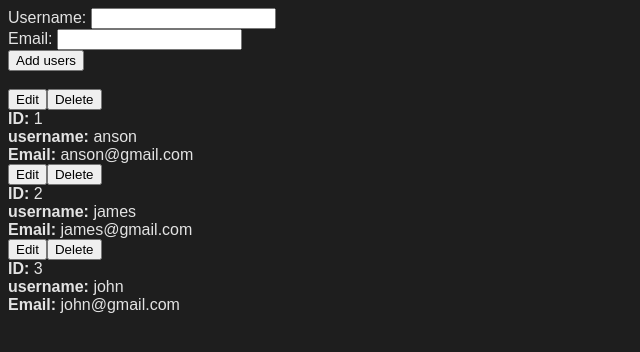
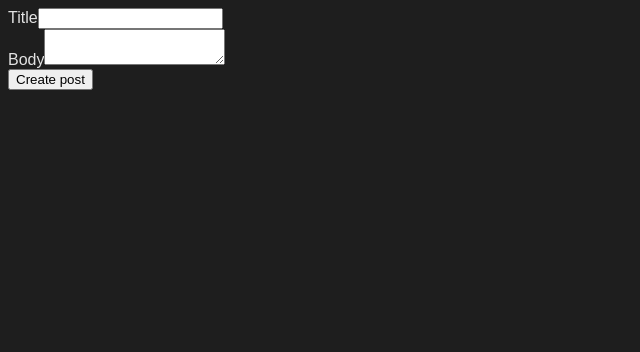
Before and after one commit to MUHUMUZAJeanPierre/kudibook, a React (Vite) app in the folder React/: page / in a window 1280 px wide. Shown: the top 352 px of the page, without its empty margins (0-640 px from the left). Built offline with nearby package versions, Linux system fonts and the light colour scheme.

Commit message:
feat/createblogpost

```diff
--- a/React/package.json
+++ b/React/package.json
@@ -11,7 +11,7 @@
   },
   "dependencies": {
     "prop-types": "^15.8.1",
-    "react": "file:",
+    "react": "^18.3.1",
     "react-dom": "^18.3.1"
   },
   "devDependencies": {
--- a/React/src/App.jsx
+++ b/React/src/App.jsx
@@ -1,56 +1,69 @@
+// src/App.jsx
 import { useState } from "react";
-import { UserDetail } from "./components/UserDetail";
 
+// This line ensures that `App` is exported as a default component
 export default function App() {
-    const [username, setUsername] =useState("");
-    const [email, setEmail] =useState("");
-    const [counter, setCounter] = useState(4)
+    const [blogPostData, setBlogPostData] = useState({
+        title: "",
+        body: "",
+    });
 
-    const [users, setUsers] = useState([
-        {
-            id: 1,
-            username: 'anson',
-            email: 'anson@gmail.com'
+    return (
+        <div>
+            <form
+                onSubmit={(e) => {
+                    e.preventDefault();
+                    if (blogPostData.title && blogPostData.body) {
+                        fetch(`https://jsonplaceholder.typicode.com/posts`, {
+                            method: 'POST',
+                            headers: {
+                                'Content-Type': 'application/json',
                             },
-        {
-            id: 2,
-            username: 'james',
-            email: 'james@gmail.com'
-        },
-        {
-            id: 3,
-            username: 'john',
-            email: 'john@gmail.com'
+                            body: JSON.stringify({
+                                userId: 1,
+                                title: blogPostData.title,
+                                body: blogPostData.body,
+                            }),
+                        })
+                        .then((response) => response.json())
+                        .then((data) => {
+                            console.log("Post created:", data);
+                        })
+                        .catch((error) => {
+                            console.error("Error creating post:", error);
+                        });
                     }
-    ])
-
-    return <div>
+                }}
+            >
                 <div>
-        <form onSubmit={(e)=>{
-            e.preventDefault();
-            const newUser = {
-                id: counter,
-                username,
-                email
+                    <label htmlFor="title">Title</label>
+                    <input
+                        type="text"
+                        name="title"
+                        value={blogPostData.title}
+                        onChange={(e) =>
+                            setBlogPostData((currentState) => ({
+                                ...currentState,
+                                title: e.target.value,
+                            }))
                         }
-            setCounter((currentCounter)=> currentCounter + 1);
-            setUsers((currentUserState)=> [...currentUserState, newUser])
-        }}>
-            <div>
-                <label htmlFor="username">Username: </label>
-                <input  value={username} onChange={(e)=> setUsername(e.target.value)} id="username" type="text" />
-                <br />
+                    />
                 </div>
                 <div>
-                <label htmlFor="email">Email: </label>
-                <input id="email" value={email} onChange={(e)=> setEmail(e.target.value)} type="text" />
+                    <label htmlFor="body">Body</label>
+                    <textarea
+                        name="body"
+                        value={blogPostData.body}
+                        onChange={(e) =>
+                            setBlogPostData((currentState) => ({
+                                ...currentState,
+                                body: e.target.value,
+                            }))
+                        }
+                    />
                 </div>
-            <button>Add users</button>
+                <button type="submit">Create post</button>
             </form>
         </div>
-        <br />
-        {users.map((users) => (
-            <UserDetail key={users.id} users={users} setUsers={setUsers} />
-        ))}
-    </div>
+    );
 }
--- a/React/src/components/UserDetail.jsx
+++ /dev/null
@@ -1,66 +0,0 @@
-import PropTypes from "prop-types";
-import { useState } from "react";
-
-export function UserDetail({ users, setUsers }) {
-    const [isEditing, setIsEditing] = useState(false);
-    const [username, setUsername] = useState(users.username)
-    const [email, setEmail] = useState(users.email);
-    return (
-        <div>
-        <div>
-            <button onClick={()=>{
-                setIsEditing((currentState)=>(!currentState));
-            }}>Edit</button>
-            <button onClick={()=>{
-                setUsers((currentState)=>currentState.filter(
-                    (currentState)=> currentState.id !== users.id
-                ))
-            }}>Delete</button>
-            {isEditing && (
-                <button onClick={()=>{
-                setUsers(
-                    (currentStateState)=>{
-                        return currentStateState.map(
-                            (currentState)=> {
-                                if(currentState.id === users.id){
-                                    return {
-                                       ...currentState,
-                                        username: username,
-                                        email: email
-                                    }
-                                } else {
-                                    return currentState;
-                                }
-                            }
-                            );
-                    }
-                )
-                setIsEditing(false);
-            }} >Save</button>
-            )}
-        </div>
-        <div>
-            <b>ID: </b>
-            <span>{users.id}</span>
-            <br />
-            <b>username: </b>
-            {isEditing ? <input name="username" value={username} onChange={(e)=>{
-                setUsername(e.target.value);
-            }} /> : <span>{users.username}</span>}
-            <br />
-            <b>Email: </b>
-            {isEditing ? <input name="email" value={email} onChange={(e)=>setEmail(e.target.value)} /> : <span>{users.email}</span>}
-        </div>
-
-        </div>
-    );
-}
-
-UserDetail.propTypes = {
-    users: PropTypes.shape({
-        id: PropTypes.number.isRequired,
-        username: PropTypes.string.isRequired,
-        email: PropTypes.string.isRequired,
-    }).isRequired,
-    setUsers: PropTypes.func.isRequired
-};
```
Also changed, not shown: React/src/components/LoginForm.jsx (deleted, +0 -45 lines), React/src/components/RegisterForm.jsx (deleted, +0 -45 lines), 1 other file (tests, documents, lock files or other folders). Lines whose indentation alone changed are shown as unchanged.
